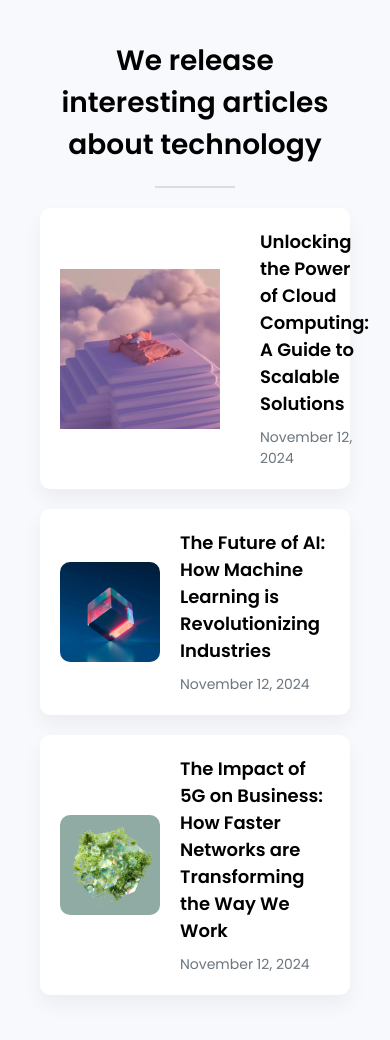
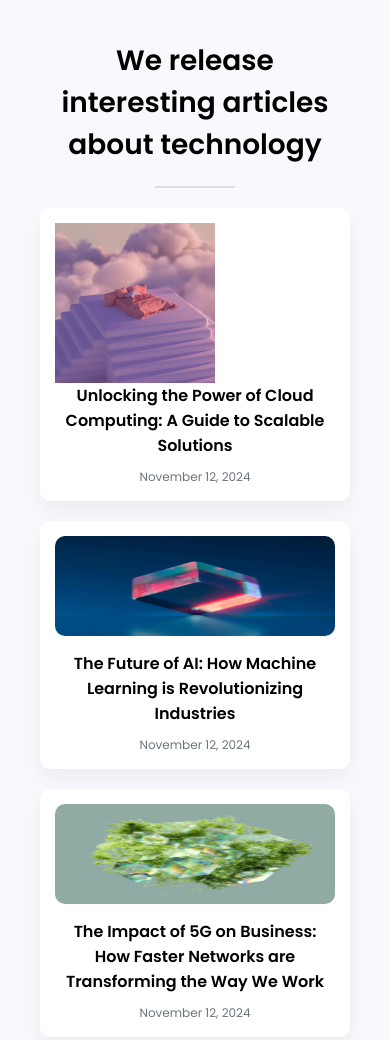
Before and after one commit to juaneprograming/Simple-article, a plain HTML site: page index.html in a window 390 px wide. Drawn offline with Linux system fonts and the light colour scheme.

Commit message:
agregando efecto hover

```diff
--- a/style.css
+++ b/style.css
@@ -78,3 +78,63 @@
   .first-article .article-content {
     padding-left: 40px; /* Ajusta el padding a la izquierda solo para el contenido de la primera imagen */
   }
+
+  /* Efecto Hover */
+.article:hover {
+    transform: translateY(-5px); /* Efecto de levantar la tarjeta */
+    box-shadow: 0 6px 12px rgba(0, 0, 0, 0.15); /* Sombra más grande */
+  }
+
+  .article-image:hover {
+    transform: scale(1.05); /* Aumenta la imagen ligeramente */
+  }
+
+  /* Estilos para la primera imagen (clase especial) */
+  .first-article .image-wrapper {
+    margin-right: 40px;
+  }
+
+  .first-article .article-content {
+    padding-left: 40px;
+  }
+
+  /* Estilos Responsive */
+  @media (max-width: 768px) {
+    .article {
+      flex-direction: column;
+      align-items: flex-start;
+    }
+
+    .article-image {
+      width: 100%;
+      max-width: 300px; /* Ajusta según el tamaño que desees */
+      margin-bottom: 15px;
+    }
+
+    .article-content {
+      padding-left: 0;
+      text-align: center;
+    }
+
+    .first-article .image-wrapper {
+      margin-right: 0;
+    }
+
+    .first-article .article-content {
+      padding-left: 0;
+    }
+  }
+
+  @media (max-width: 480px) {
+    .article h2 {
+      font-size: 16px;
+    }
+
+    .article p {
+      font-size: 12px;
+    }
+
+    .article {
+      padding: 15px;
+    }
+  }
```
